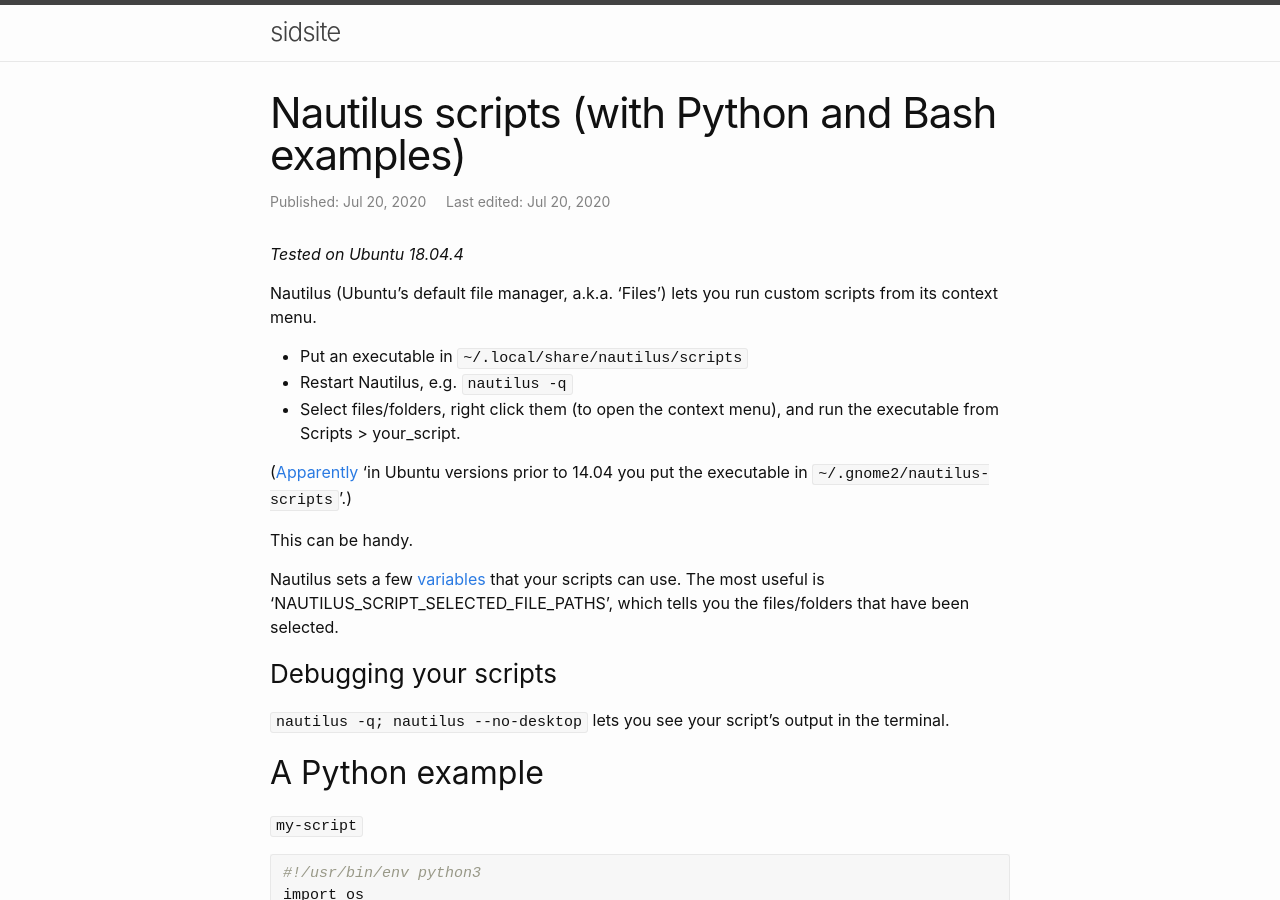
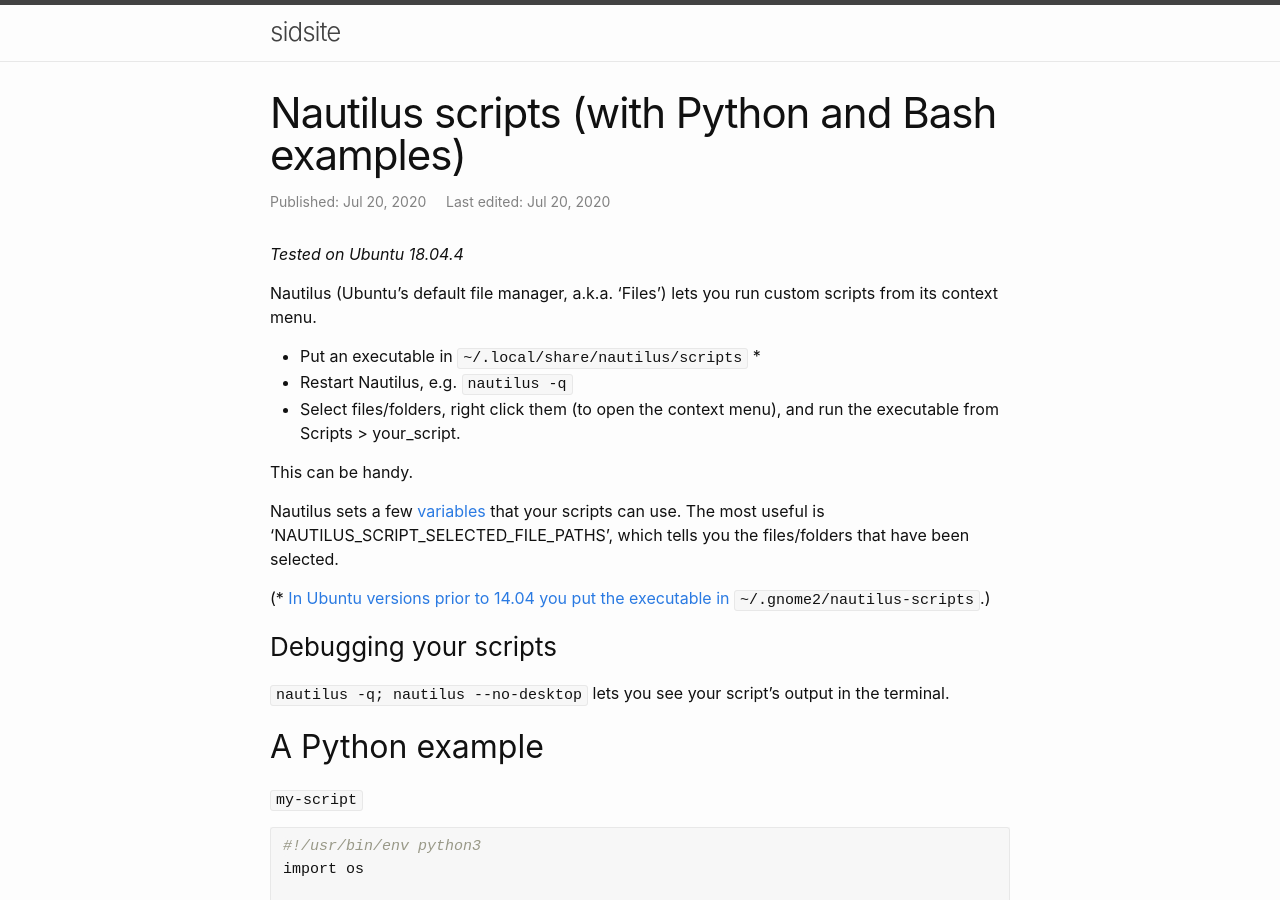
Before and after one commit to sradc/sradc.github.io, a Jekyll site: the page built from _notes/2020-07-20-nautilus-scripts.md, in a window 1280 px wide and 900 px high. Built offline with Jekyll 4.4.1, drawn with Linux system fonts in a browser that asks for light colours; comment, search, counter and statistics services are not loaded; some of the changed text lies outside the part shown.

Commit message:
more misc edits

```diff
--- a/_notes/2020-07-20-nautilus-scripts.md
+++ b/_notes/2020-07-20-nautilus-scripts.md
@@ -10,15 +10,15 @@ comments: true
 
 Nautilus (Ubuntu's default file manager, a.k.a. 'Files') lets you run custom scripts from its context menu.
 
-- Put an executable in `~/.local/share/nautilus/scripts`
+- Put an executable in `~/.local/share/nautilus/scripts` \*
 - Restart Nautilus, e.g. `nautilus -q`
 - Select files/folders, right click them (to open the context menu), and run the executable from Scripts > your_script.
-
-([Apparently](https://askubuntu.com/a/14705) 'in Ubuntu versions prior to 14.04 you put the executable in `~/.gnome2/nautilus-scripts`'.)
 
 This can be handy.
 
 Nautilus sets a few [variables](https://help.ubuntu.com/community/NautilusScriptsHowto) that your scripts can use. The most useful is 'NAUTILUS_SCRIPT_SELECTED_FILE_PATHS', which tells you the files/folders that have been selected.
+
+(\* [In Ubuntu versions prior to 14.04 you put the executable in](https://askubuntu.com/a/14705)  `~/.gnome2/nautilus-scripts`.)
 
 ### Debugging your scripts
 
```
Also changed, not shown: other parts of _notes/2020-07-20-nautilus-scripts.md (+2 -2 lines).
